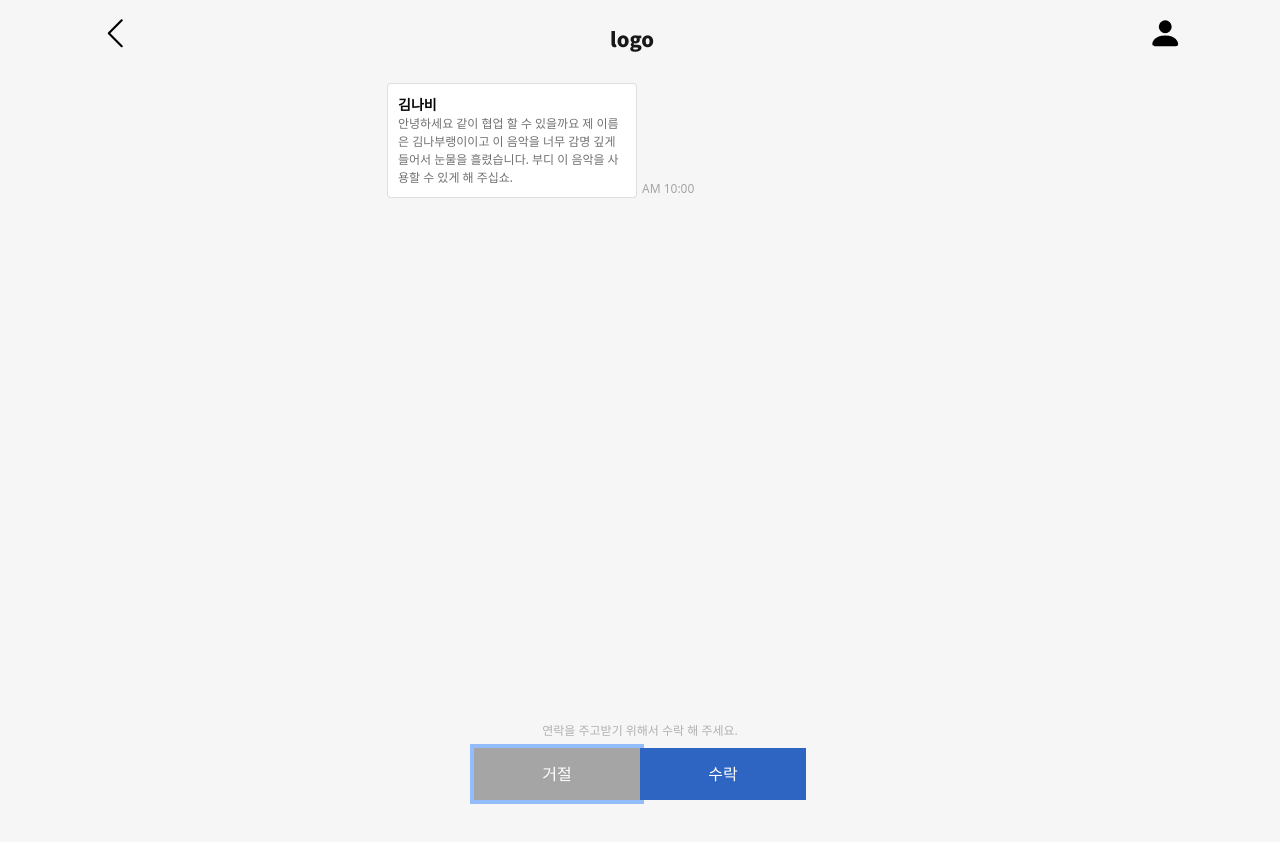
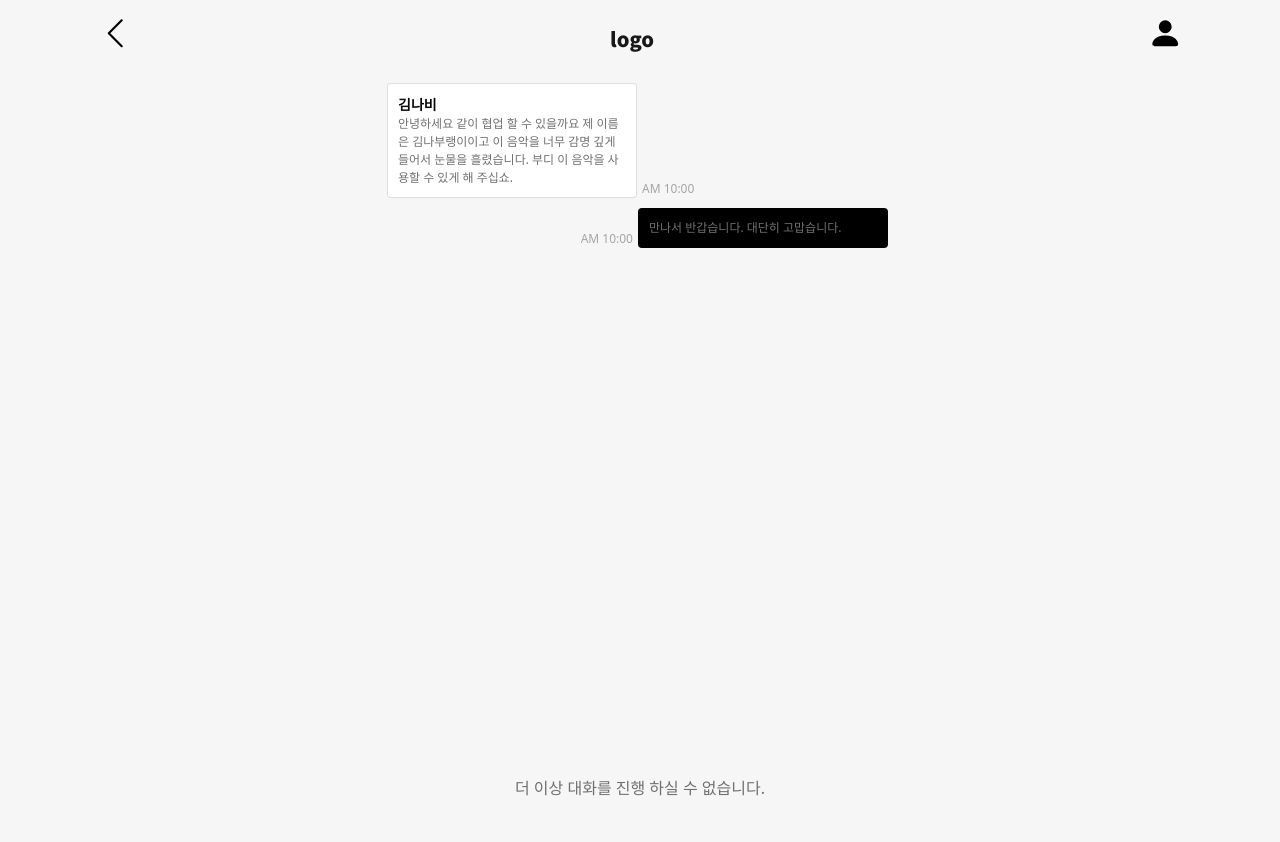
Before and after one commit to SWU-Hackathon-2022/frontend, a React (Create React App) app: page /message_received/0 in a window 1280 px wide. Both pictures are taken after a click on the button "거절". Shown: the top 842 px of the page. Built offline with nearby package versions, Linux system fonts and the light colour scheme.

Commit message:
[기능변경]: 쪽지 보내는 부분 수정

```diff
--- a/src/assets/css/MessageCard.module.css
+++ b/src/assets/css/MessageCard.module.css
@@ -85,6 +85,7 @@
   align-content: flex-end;
   justify-content: flex-start;
   align-items: flex-end;
+  margin-bottom: 10px;
 }
 
 .message {
@@ -97,3 +98,55 @@
   color: #707070;
   font-size: 12px;
 }
+
+.my-message-bubble {
+  display: flex;
+  flex-direction: row;
+  align-content: flex-end;
+  justify-content: flex-end;
+  align-items: flex-end;
+  margin-bottom: 10px;
+}
+
+.my-message {
+  width: 250px;
+  padding: 10px;
+  margin-right: 5px;
+  background-color: black !important;
+  margin-left: 5px;
+}
+
+.my-message-bubble__text {
+  color: #707070;
+  font-size: 12px;
+}
+
+.sendButton {
+  background: none !important;
+  color: black !important;
+  border: none !important;
+  width: fit-content !important;
+}
+
+.sendTextarea {
+  width: 100%;
+  font-size: 12px;
+}
+.sendTextarea__text {
+  width: 100%;
+  padding: 10px !important;
+  font-size: 12px !important;
+}
+
+.message-send--bottom {
+  position: fixed;
+  bottom: 20px;
+}
+
+.end-message--bottom {
+  display: flex;
+  justify-content: center;
+  bottom: 0;
+  position: fixed;
+  color: #707070;
+}
--- a/src/components/MessageReceived.js
+++ b/src/components/MessageReceived.js
@@ -1,6 +1,7 @@
 import React, { useEffect, useState } from "react";
-import { Card, Row, Col, Button } from "react-bootstrap";
+import { Card, Row, Col, Button, Form } from "react-bootstrap";
 import { useParams } from "react-router";
+import { useNavigate } from "react-router-dom";
 
 import styles from "../assets/css/MessageCard.module.css";
 import classNames from "classnames/bind";
@@ -11,6 +12,7 @@ const cx = classNames.bind(styles);
 
 const MessageReceived = () => {
   const id = useParams();
+  const myid = "3";
 
   // const [messageInfo, setMessageInfo] = useState();
 
@@ -23,34 +25,120 @@ const MessageReceived = () => {
   //   setMessageInfo(response.data);
   // };
 
-  const messageInfo = {
+  const [textarea, setTextarea] = useState("");
+  const [status, setStatus] = useState(0);
+
+  const navigate = useNavigate();
+
+  const handleChange = (event) => {
+    setTextarea(event.target.value);
+  };
+
+  const sendMessage = async (e) => {
+    console.log("click login");
+    e.preventDefault();
+    var params = new URLSearchParams();
+
+    params.append("message", textarea);
+
+    // const response = await axios.post("", params);
+    navigate("/message");
+  };
+
+  const clickAccept = () => {
+    setStatus(1);
+  };
+
+  const clickDecline = () => {
+    setStatus(-1);
+  };
+
+  const messageInfo = [
+    {
       id: 0,
       image: "https://2e4efd3ddd5ec0b50028-7d521b783d142fa14612a0034dea730a.ssl.cf2.rackcdn.com/gallery/2008/08/3190854_1316217600_gallery_image_3072799.jpg",
       name: "김나비",
       message: "안녕하세요 같이 협업 할 수 있을까요 제 이름은 김나부랭이이고 이 음악을 너무 감명 깊게 들어서 눈물을 흘렸습니다. 부디 이 음악을 사용할 수 있게 해 주십쇼.",
       time: "AM 10:00",
-  };
+      memberid: "12",
+    },
+    {
+      id: 0,
+      image: "https://2e4efd3ddd5ec0b50028-7d521b783d142fa14612a0034dea730a.ssl.cf2.rackcdn.com/gallery/2008/08/3190854_1316217600_gallery_image_3072799.jpg",
+      name: "김나비",
+      message: " 만나서 반갑습니다. 대단히 고맙습니다. ",
+      time: "AM 10:00",
+      memberid: "3",
+    },
+  ];
 
   return (
     <div className={cx("background-grey")}>
       <Header />
       <Row className="m-1 align-items-start justify-content-center min-vh-100">
         <Col lg={5} md={5} className="py-8 py-xl-0">
+          {messageInfo.map((message) => {
+            console.log(message.name);
+            if (message.memberid === myid) {
+              return (
+                <div className={cx("my-message-bubble")}>
+                  <div className={cx("message__time")}>{message.time}</div>
+                  <Card className={cx("my-message")}>
+                    <div className={cx("my-message-bubble__text")}>{message.message}</div>
+                  </Card>
+                </div>
+              );
+            } else {
+              return (
                 <div className={cx("message-bubble")}>
                   <Card className={cx("message")}>
-              <div className={cx("message__name")}>{messageInfo.name}</div>
-              <div className={cx("message-bubble__text")}>{messageInfo.message}</div>
+                    <div className={cx("message__name")}>{message.name}</div>
+                    <div className={cx("message-bubble__text")}>{message.message}</div>
                   </Card>
-            <div className={cx("message__time")}>{messageInfo.time}</div>
+                  <div className={cx("message__time")}>{message.time}</div>
                 </div>
+              );
+            }
+          })}
         </Col>
+        {status === 0 ? (
           <div className="d-flex flex-row align-items-center justify-content-center">
             <div className={cx("text-muted")}>연락을 주고받기 위해서 수락 해 주세요.</div>
             <div className={cx("message__button--bottom")}>
-            <Button className={cx("bottom-button", "grey")}>거절</Button>
-            <Button className={cx("bottom-button", "blue")}>수락</Button>
+              <Button className={cx("bottom-button", "grey")} onClick={clickDecline}>
+                거절
+              </Button>
+              <Button className={cx("bottom-button", "blue")} onClick={clickAccept}>
+                수락
+              </Button>
             </div>
           </div>
+        ) : (
+          <>
+            {status === 1 ? (
+              <Form onSubmit={sendMessage} className={cx("message-send--bottom")}>
+                <div className="d-flex align-items-center">
+                  <div className={styles.sendTextarea}>
+                    <Form.Control className={styles.sendTextarea__text} as="textarea" rows={1} placeholder="쪽지 내용을 입력하세요." value={textarea} onChange={handleChange} />
+                  </div>
+                  <div>
+                    <Button type="submit" className={styles.sendButton}>
+                      <svg xmlns="http://www.w3.org/2000/svg" width="16" height="16" fill="currentColor" class="bi bi-send-fill" viewBox="0 0 16 16">
+                        <path d="M15.964.686a.5.5 0 0 0-.65-.65L.767 5.855H.766l-.452.18a.5.5 0 0 0-.082.887l.41.26.001.002 4.995 3.178 3.178 4.995.002.002.26.41a.5.5 0 0 0 .886-.083l6-15Zm-1.833 1.89L6.637 10.07l-.215-.338a.5.5 0 0 0-.154-.154l-.338-.215 7.494-7.494 1.178-.471-.47 1.178Z" />
+                      </svg>
+                    </Button>
+                  </div>
+                </div>
+              </Form>
+            ) : (
+              <>
+                <div className={cx("end-message--bottom")}>
+                  <div className="d-flex align-items-center">더 이상 대화를 진행 하실 수 없습니다.</div>
+                </div>
+              </>
+            )}
+          </>
+        )}
       </Row>
     </div>
   );
```
Lines whose indentation alone changed are shown as unchanged.
